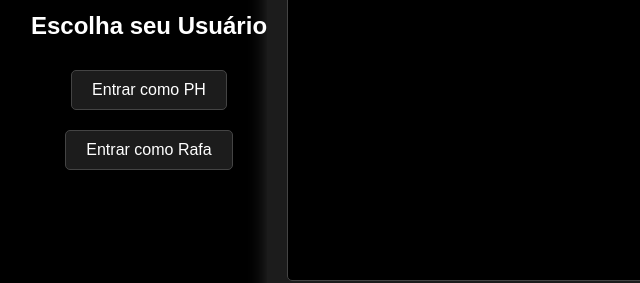
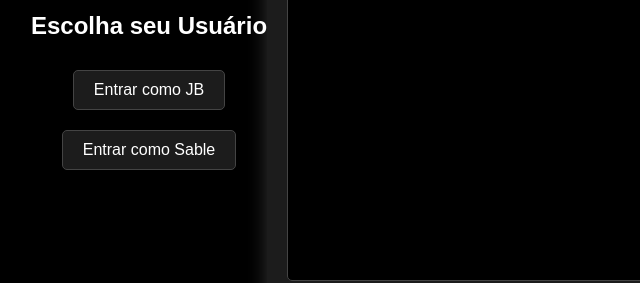
Before and after one commit to DevRafae/Murmur, a plain HTML site: page index.html in a window 1280 px wide. Shown: the part 314-597 px from the top of the page, 271-911 px from the left. Drawn offline with Linux system fonts and the light colour scheme.

Commit message:
Update index.html
alteração nome de usuario

```diff
--- a/index.html
+++ b/index.html
@@ -10,8 +10,8 @@
     <!-- Tela de seleção de usuário -->
     <div id="user-selection-screen">
         <h2>Escolha seu Usuário</h2>
-        <button id="ph-btn">Entrar como PH</button>
-        <button id="rafa-btn">Entrar como Rafa</button>
+        <button id="JB-btn">Entrar como JB</button>
+        <button id="Sable-btn">Entrar como Sable</button>
     </div>
 
     <!-- Tela de Registro -->
```
